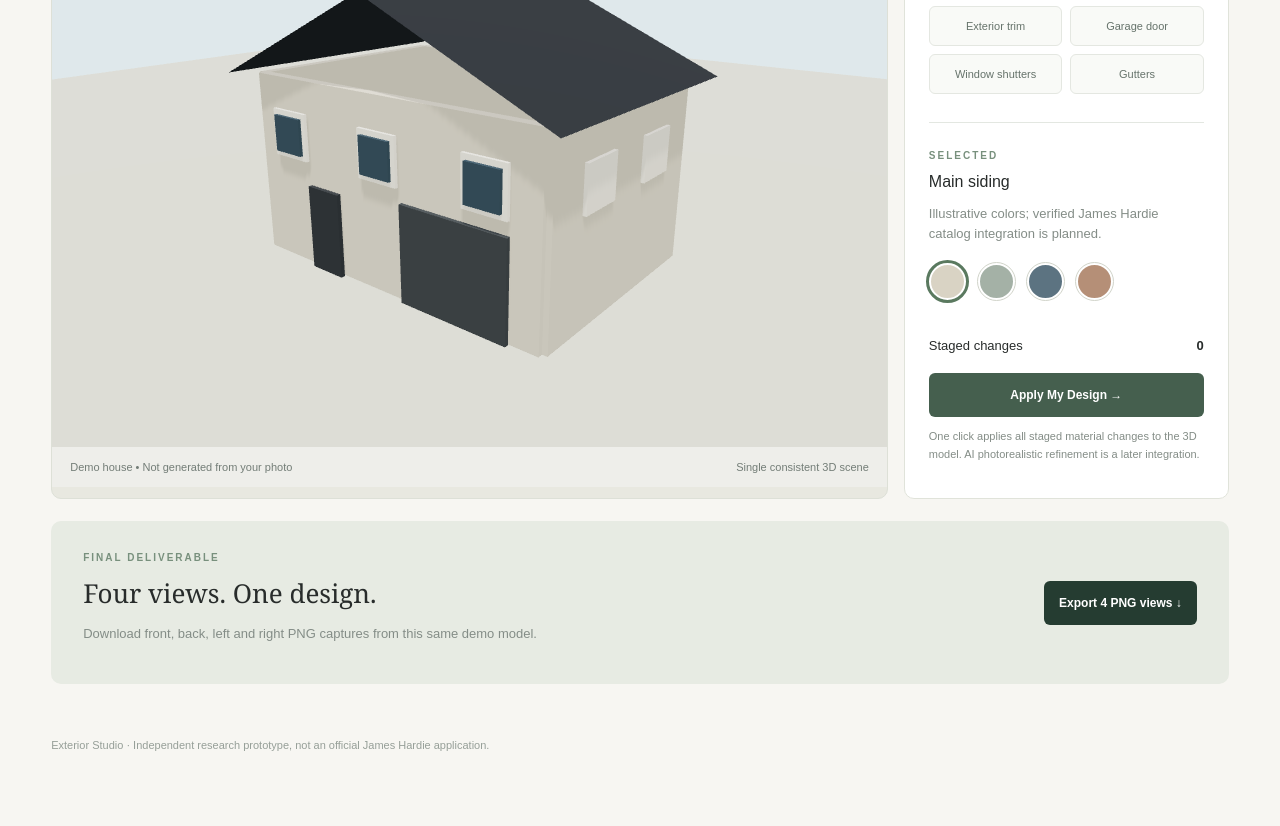
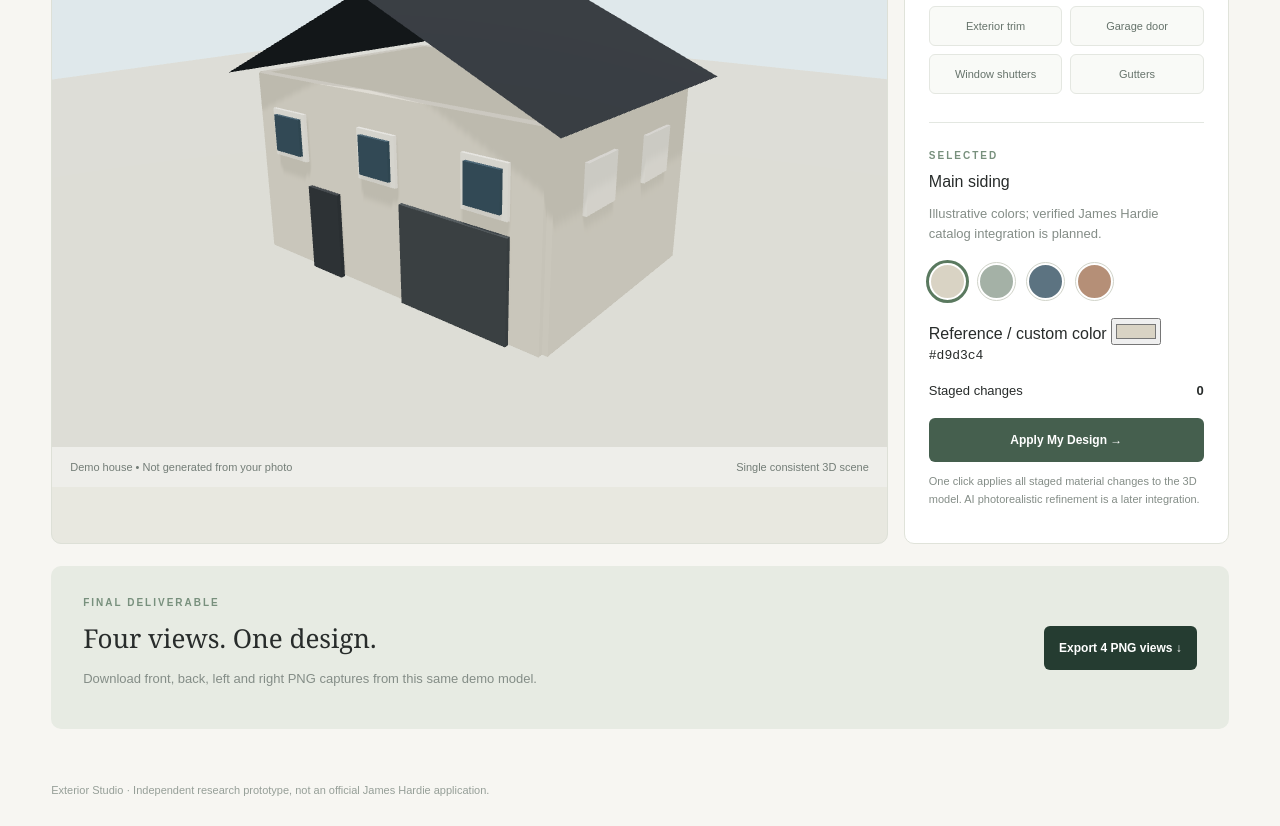
Before and after one commit to niyamaria/exterior-studio, a Next.js app: page / in a window 1280 px wide. Shown: the part 580-1406 px from the top of the page. Before the commit the page ends 1361 px from the top, so only its background shows below. Built offline with nearby package versions, Linux system fonts and the light colour scheme.

Commit message:
Show detected exact colors and allow material color correction

```diff
--- a/app/page.tsx
+++ b/app/page.tsx
@@ -358,6 +358,6 @@ export default function Home(){
  {analysis&&<div className="analysis-results"><div><strong>{analysis.building_summary}</strong><p>Likely viewpoint: {analysis.photo_view}</p><h3>Visible architectural components</h3><div className="detected-grid">{analysis.visible_components.map((item,i)=><div className="detected" key={i}><strong>{item.component}</strong><span>Count: {item.count} · {item.confidence} confidence</span><p>{item.notes}</p></div>)}</div></div><div className="analysis-notes"><h3>Reconstruction readiness</h3><p>Suggested additional views: {analysis.missing_views.length?analysis.missing_views.join(", "):"None specified"}</p><ul>{analysis.reconstruction_notes.map((note,i)=><li key={i}>{note}</li>)}</ul><p><strong>Current viewer:</strong> {housePlan?"photo-informed schematic geometry, not a measured reconstruction.":"demonstration house until you generate the schematic layout."}</p></div></div>}
  </section>}
  <section className="workspace"><div className="viewer"><div className="viewer-head"><span className="tag">{manualModel?"IMPORTED DETAILED REFERENCE MODEL":blenderUrl?"BLENDER SEMANTIC 3D":housePlan?"PHOTO-INFORMED SCHEMATIC 3D":"INTERACTIVE 3D DEMO"}</span><span className="muted">Drag to orbit · Scroll to zoom · Click components</span></div><div ref={host} className="canvas"/><div className="viewer-foot"><span>{hover?"Hovering: "+hover:housePlan?"Estimated facade • rear and sides not verified":"Demo house • Not generated from your photo"}</span><span>Single consistent 3D scene</span></div></div>
- <aside><div className="panel-heading"><span className="eyebrow">MATERIAL STUDIO</span><h2>Customize surfaces</h2><p>Choose a component to edit.</p></div><div className="categories">{(Object.keys(labels) as Part[]).map(c=><button key={c} className={selected===c?"cat selected":"cat"} onClick={()=>setSelected(c)}>{labels[c]}</button>)}</div><div className="selection"><span className="eyebrow">SELECTED</span><h3>{labels[selected]}</h3><p>Illustrative colors; verified James Hardie catalog integration is planned.</p><div className="swatches">{palette[selected].map(color=><button aria-label={color} title={color} key={color} className={pending[selected]===color?"swatch chosen":"swatch"} style={{backgroundColor:color}} onClick={()=>setPending(v=>({...v,[selected]:color}))}/>)}</div></div><div className="summary"><span>Staged changes</span><strong>{(Object.keys(labels) as Part[]).filter(c=>pending[c]!==applied[c]).length}</strong></div><button className="primary" onClick={apply}>Apply My Design →</button><p className="help">One click applies all staged material changes to the 3D model. AI photorealistic refinement is a later integration.</p></aside></section>
+ <aside><div className="panel-heading"><span className="eyebrow">MATERIAL STUDIO</span><h2>Customize surfaces</h2><p>Choose a component to edit.</p></div><div className="categories">{(Object.keys(labels) as Part[]).map(c=><button key={c} className={selected===c?"cat selected":"cat"} onClick={()=>setSelected(c)}>{labels[c]}</button>)}</div><div className="selection"><span className="eyebrow">SELECTED</span><h3>{labels[selected]}</h3><p>Illustrative colors; verified James Hardie catalog integration is planned.</p><div className="swatches">{Array.from(new Set([pending[selected],...palette[selected]])).map(color=><button aria-label={color} title={color} key={color} className={pending[selected]===color?"swatch chosen":"swatch"} style={{backgroundColor:color}} onClick={()=>setPending(v=>({...v,[selected]:color}))}/>)}</div><label className="detected-color-picker">Reference / custom color <input type="color" value={pending[selected]} onChange={e=>setPending(v=>({...v,[selected]:e.target.value}))}/><code>{pending[selected]}</code></label></div><div className="summary"><span>Staged changes</span><strong>{(Object.keys(labels) as Part[]).filter(c=>pending[c]!==applied[c]).length}</strong></div><button className="primary" onClick={apply}>Apply My Design →</button><p className="help">One click applies all staged material changes to the 3D model. AI photorealistic refinement is a later integration.</p></aside></section>
  <section className="export"><div><span className="eyebrow">FINAL DELIVERABLE</span><h2>Four views. One design.</h2><p>Download front, back, left and right PNG captures from this same {housePlan?"schematic model. Unseen elevations are estimated.":"demo model."}</p></div><button className="dark" disabled={busy} onClick={exportAll}>{busy?"Preparing captures…":"Export 4 PNG views ↓"}</button></section><footer>Exterior Studio · Independent research prototype, not an official James Hardie application.</footer></main>
 }
```
